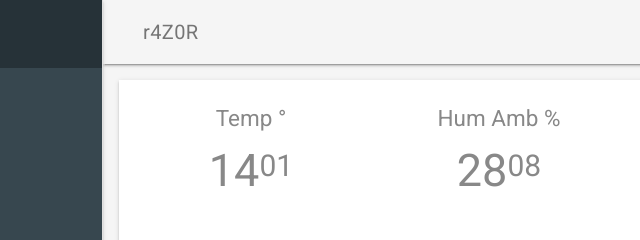
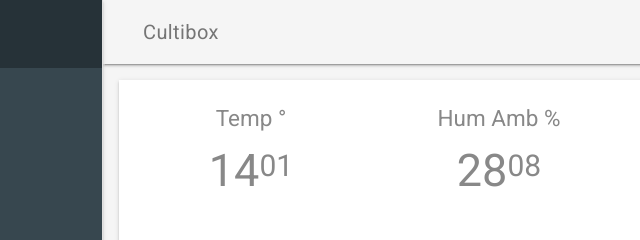
Before and after one commit to LucasNatoli/dht11, a website: page pwa/index.html in a window 1280 px wide. Shown: the top 240 px of the page, 137-777 px from the left. Drawn offline with nearby package versions, Linux system fonts and the light colour scheme.

Commit message:
Home page update

```diff
--- a/pwa/index.html
+++ b/pwa/index.html
@@ -21,7 +21,7 @@
     <meta http-equiv="X-UA-Compatible" content="IE=edge">
     <meta name="description" content="A front-end template that helps you build fast, modern mobile web apps.">
     <meta name="viewport" content="width=device-width, initial-scale=1.0, minimum-scale=1.0">
-    <title>Material Design Lite</title>
+    <title>Cultibox</title>
 
     <!-- Add to homescreen for Chrome on Android -->
     <meta name="mobile-web-app-capable" content="yes">
@@ -30,7 +30,7 @@
     <!-- Add to homescreen for Safari on iOS -->
     <meta name="apple-mobile-web-app-capable" content="yes">
     <meta name="apple-mobile-web-app-status-bar-style" content="black">
-    <meta name="apple-mobile-web-app-title" content="Material Design Lite">
+    <meta name="apple-mobile-web-app-title" content="Cultibox">
     <link rel="apple-touch-icon-precomposed" href="images/ios-desktop.png">
 
     <!-- Tile icon for Win8 (144x144 + tile color) -->
@@ -65,7 +65,7 @@
 
       <header class="demo-header mdl-layout__header mdl-color--grey-100 mdl-color-text--grey-600">
         <div class="mdl-layout__header-row">
-          <span class="mdl-layout-title">r4Z0R</span>
+          <span class="mdl-layout-title">Cultibox</span>
 <!--           <div class="mdl-layout-spacer"></div>
           <div class="mdl-textfield mdl-js-textfield mdl-textfield--expandable">
             <label class="mdl-button mdl-js-button mdl-button--icon" for="search">
```
